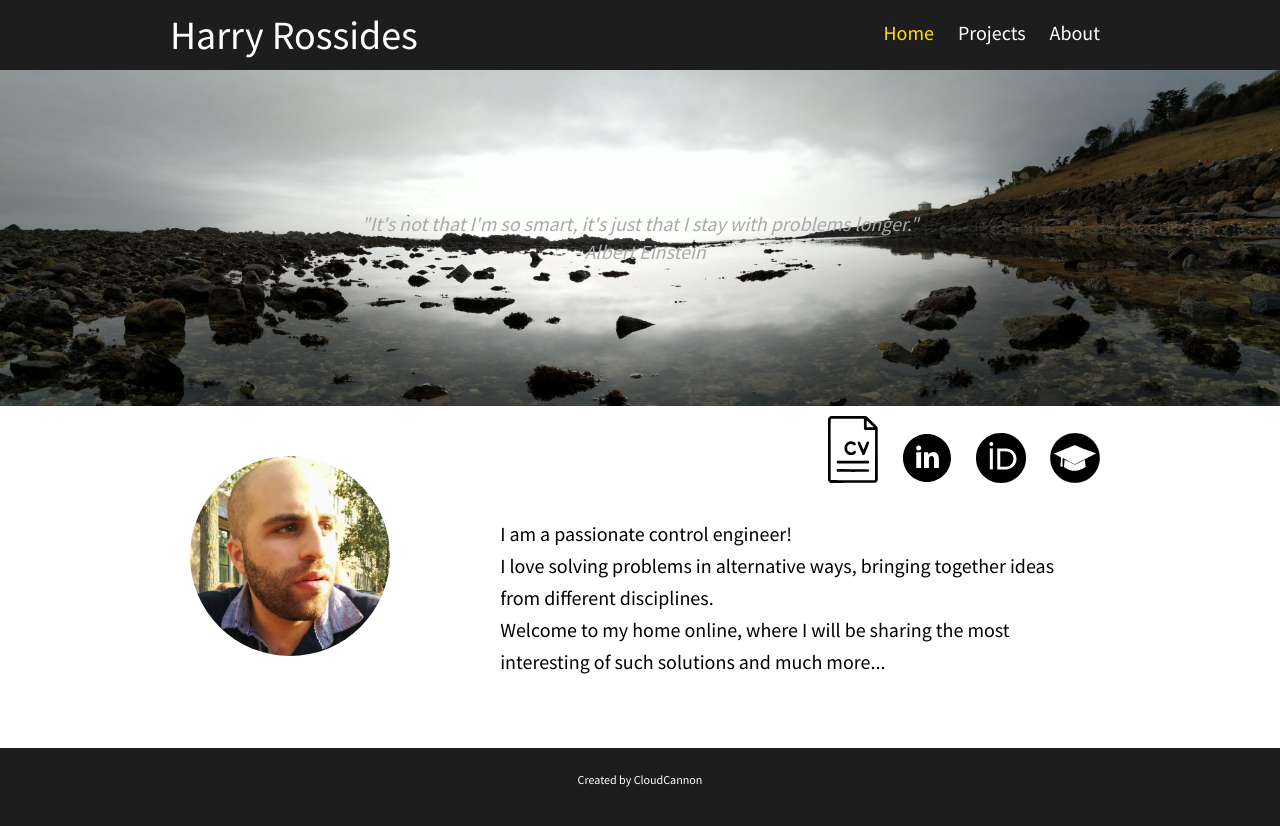
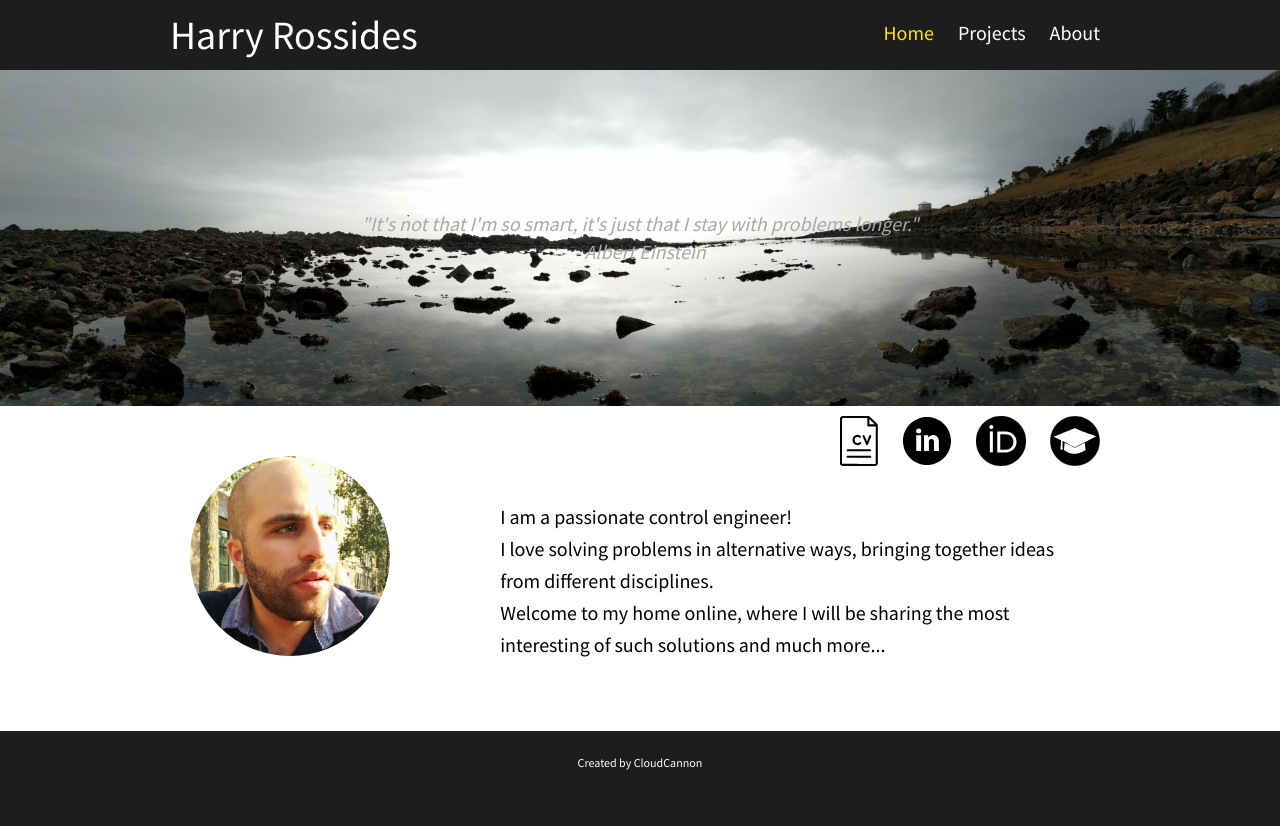
Before and after one commit to HarryRos/HarryRos.github.io, a Jekyll site: the page built from index.html, in a window 1280 px wide. Shown: the top 826 px of the page. Built offline with Jekyll 4.4.1, drawn with Linux system fonts in a browser that asks for light colours.

Commit message:
cv height

```diff
--- a/css/style.css
+++ b/css/style.css
@@ -245,5 +245,5 @@ img.rounded {
 }
 
 img.ico-nav {
-	width: 50px;
+	height: 50px;
 }
```
